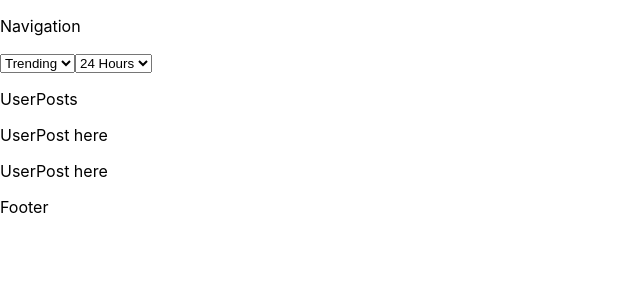
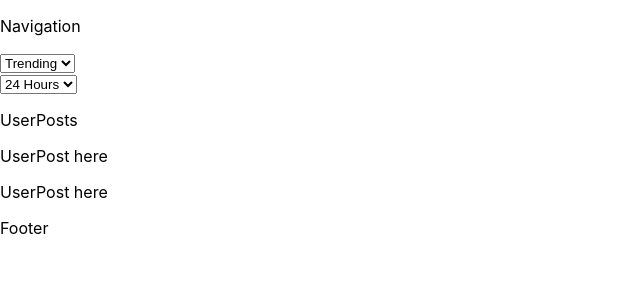
Before and after one commit to dlord-20/modern-reddit, a React (Create React App) app: page / in a window 1280 px wide. Shown: the top 300 px of the page, without its empty margins (0-640 px from the left). Built offline with nearby package versions, Linux system fonts and the light colour scheme.

Commit message:
Created filter components and added them to the nav component

```diff
--- /dev/null
+++ b/src/features/categoryFilter/CategoryFilter.js
@@ -0,0 +1,22 @@
+import React, {useState} from "react";
+
+export default function CategoryFilter() {
+    const [ categoryFilter, setCategoryFilter ] = useState('Trending');
+
+
+    const handleCategoryChange = (event) => {
+        setCategoryFilter(event.target.value);
+    }
+
+    return (
+        <div>
+            <label>
+                <select value={categoryFilter} onChange={handleCategoryChange}>
+                    <option value="Trending">Trending</option>
+                    <option value="New">New</option>
+                    <option value="Popular">Popular</option>
+                </select>
+            </label>
+        </div>
+    )
+}
--- /dev/null
+++ b/src/features/dateRangeFilter/DateRangeFilter.js
@@ -0,0 +1,23 @@
+import React, {useState} from "react";
+
+export default function DateRangeFilter() {
+    const [ dateRangeFilter, setDateRangeFilter ] = useState('24 Hours');
+
+    const handleDateChange = (event) => {
+        setDateRangeFilter(event.target.value);
+    }
+
+    return (
+        <div>
+            <label>
+                <select value={dateRangeFilter} onChange={handleDateChange}>
+                    <option value="24 Hours">24 Hours</option>
+                    <option value="3 Days">3 Days</option>
+                    <option value="Week">Week</option>
+                    <option value="Month">Month</option>
+                    <option value="Year">Year</option>
+                </select>
+            </label>
+        </div>
+    )
+}
--- a/src/features/nav/Nav.js
+++ b/src/features/nav/Nav.js
@@ -1,38 +1,15 @@
 import React, { useState} from "react";
+import CategoryFilter from "../categoryFilter/CategoryFilter";
+import DateRangeFilter from "../dateRangeFilter/DateRangeFilter";
 
 export default function Nav() {
-    const [ categoryFilter, setCategoryFilter ] = useState('Trending');
-    const [ dateRangeFilter, setDateRangeFilter ] = useState('24 Hours');
-
-
-    const handleCategoryChange = (event) => {
-        setCategoryFilter(event.target.value);
-    }
-
-    const handleDateChange = (event) => {
-        setDateRangeFilter(event.target.value);
-    }
 
     return (
         <div>
             <p>Navigation</p>
             <form>
-                <label>
-                    <select value={categoryFilter} onChange={handleCategoryChange}>
-                        <option value="Trending">Trending</option>
-                        <option value="New">New</option>
-                        <option value="Popular">Popular</option>
-                    </select>
-                </label>
-                <label>
-                    <select value={dateRangeFilter} onChange={handleDateChange}>
-                        <option value="24 Hours">24 Hours</option>
-                        <option value="3 Days">3 Days</option>
-                        <option value="Week">Week</option>
-                        <option value="Month">Month</option>
-                        <option value="Year">Year</option>
-                    </select>
-                </label>
+                <CategoryFilter />
+                <DateRangeFilter />
             </form>
         </div>
     )
```
